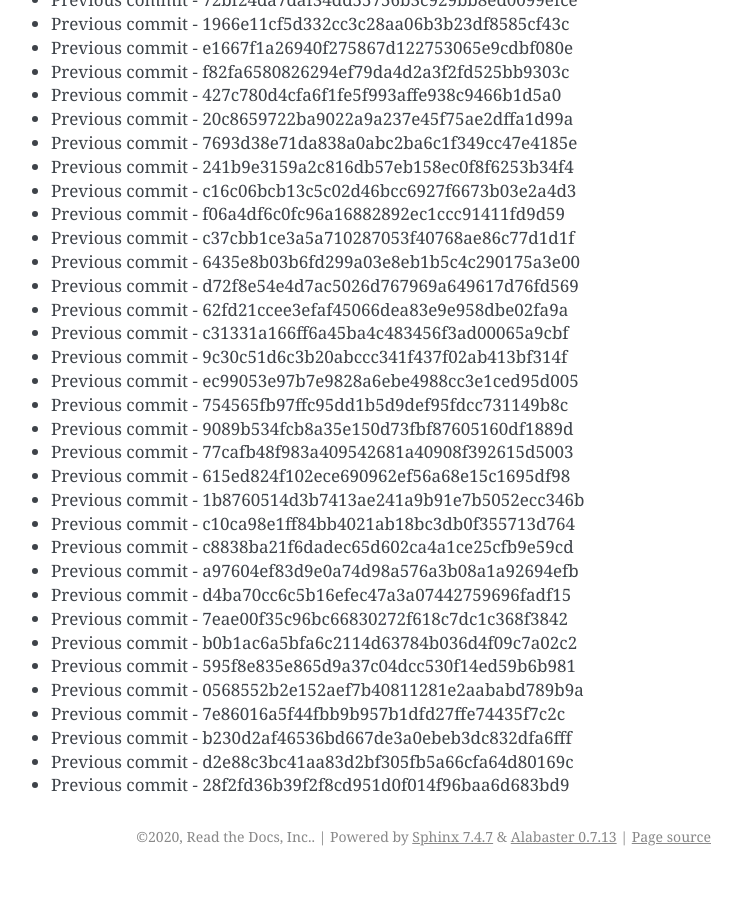
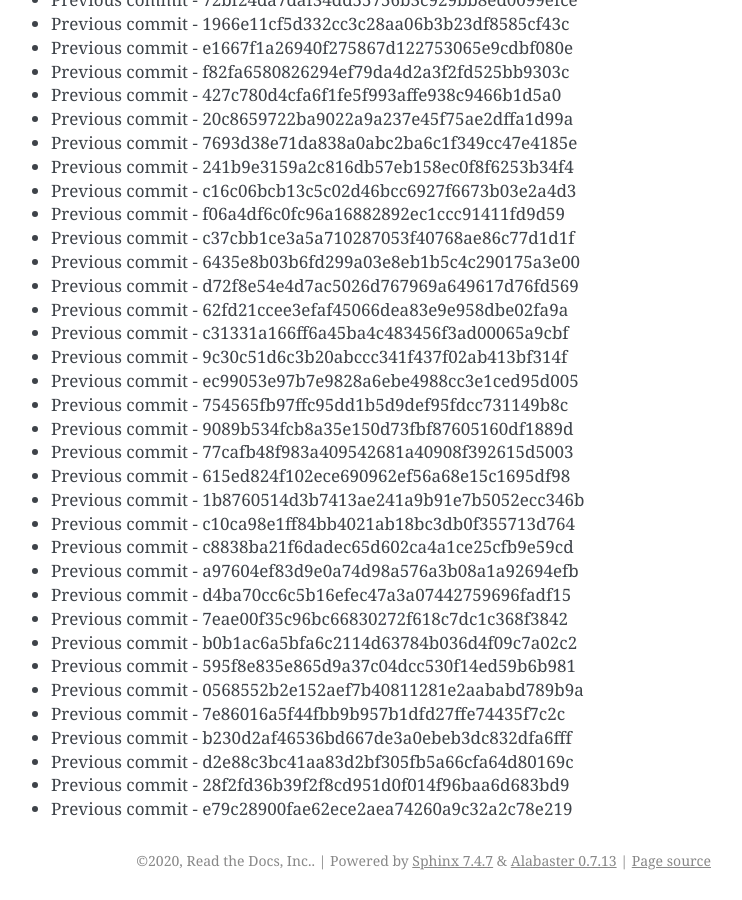
Before and after one commit to readthedocs/rtd-git-stresstest, a Sphinx documentation site: the page built from docs/updates.rst, in a window 1280 px wide and 900 px high, scrolled down 96414 px. Shown: the whole window, without its empty margins (399-1141 px from the left). Built offline with Sphinx 7.4.7, drawn with Linux system fonts in a browser that asks for light colours; before the commit the page ends 97290 px from its top, so only the background shows below that.

Commit message:
Generating commit from previous: e79c28900fae62ece2aea74260a9c32a2c78e219

```diff
--- a/docs/updates.rst
+++ b/docs/updates.rst
@@ -4083,3 +4083,4 @@ It can be tested for any performance characteristics.
 * Previous commit - b230d2af46536bd667de3a0ebeb3dc832dfa6fff
 * Previous commit - d2e88c3bc41aa83d2bf305fb5a66cfa64d80169c
 * Previous commit - 28f2fd36b39f2f8cd951d0f014f96baa6d683bd9
+* Previous commit - e79c28900fae62ece2aea74260a9c32a2c78e219
```
